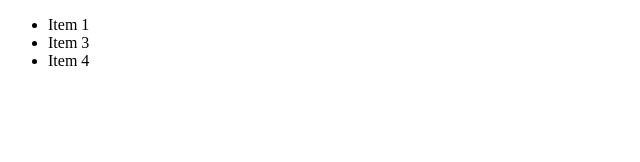
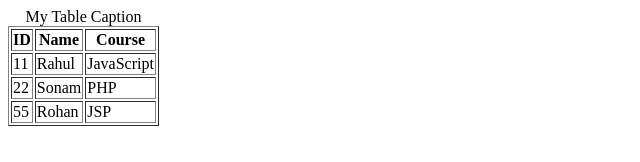
Before and after one commit to Najmul-Islam/Advance-JavaScript, a plain HTML site: page 078 HTML Table Row Element in JavaScript.html in a window 1280 px wide. Shown: the whole page, without its empty margins (0-640 px from the left). Drawn offline with Linux system fonts and the light colour scheme.

Commit message:
complete 78

```diff
--- a/078 HTML Table Row Element in JavaScript.html
+++ b/078 HTML Table Row Element in JavaScript.html
@@ -6,17 +6,42 @@
 </head>
 
 <body>
+    <table border="1" id="mytab">
+        <caption>My Table Caption</caption>
+        <thead>
+            <tr>
+                <th>ID</th>
+                <th>Name</th>
+                <th>Course</th>
+            </tr>
+        </thead>
+        <tbody id="mytbody">
+            <tr>
+                <td>11</td>
+                <td>Rahul</td>
+                <td>JavaScript</td>
+            </tr>
+            <tr>
+                <td>22</td>
+                <td>Sonam</td>
+                <td id="mytd">PHP</td>
+            </tr>
+        </tbody>
+        <tfoot>
+            <tr>
+                <td>55</td>
+                <td>Rohan</td>
+                <td>JSP</td>
+            </tr>
+        </tfoot>
+    </table>
 
-    <ul id="myul">
-        <li>Item 1</li>
-        <li id="item-2">Item 2</li>
-        <li>Item 3</li>
-        <li>Item 4</li>
-    </ul>
     <script>
-        var u = document.getElementById("myul");
-        var i = document.getElementById("item-2");
-        u.removeChild(i);
+        var mytable = document.getElementById("mytab");
+        var myrow = mytable.rows;
+        console.log(myrow[2].cells.namedItem("mytd"));
+
+
 
     </script>
 </body>
```
